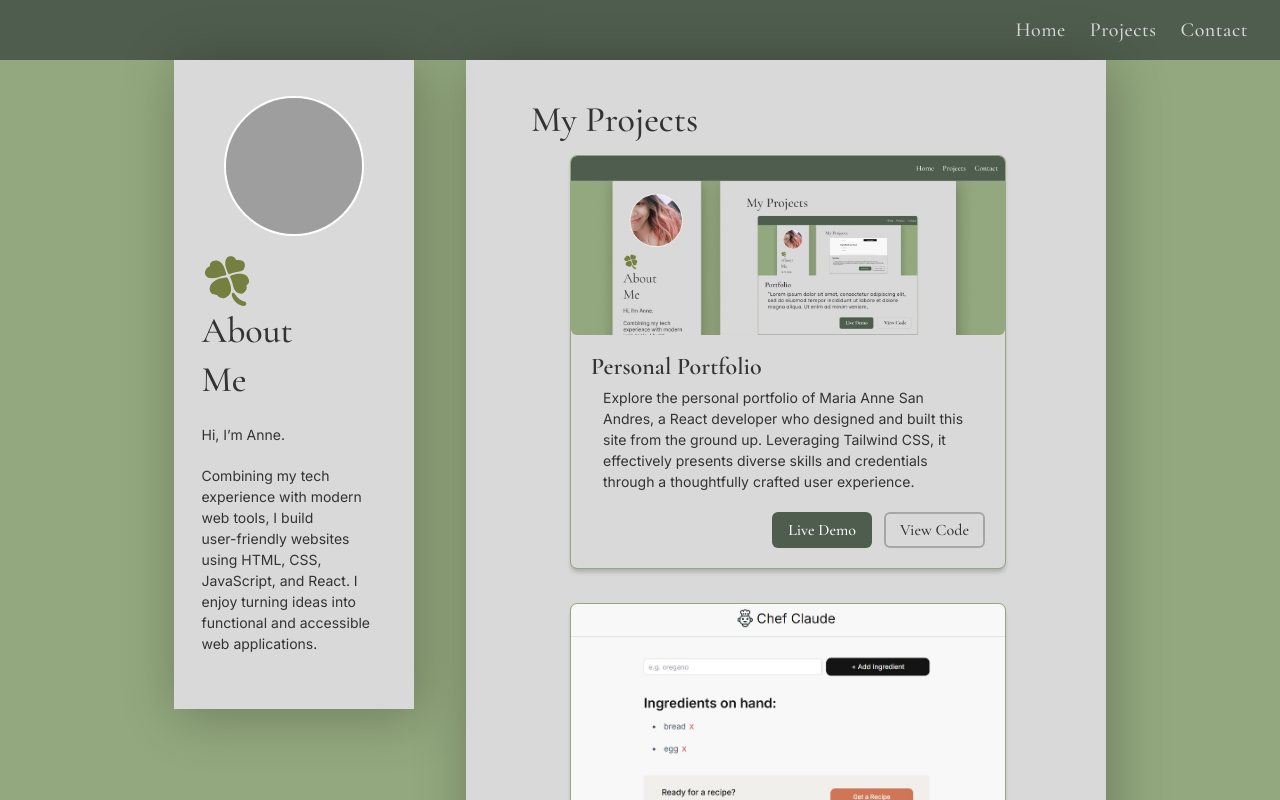
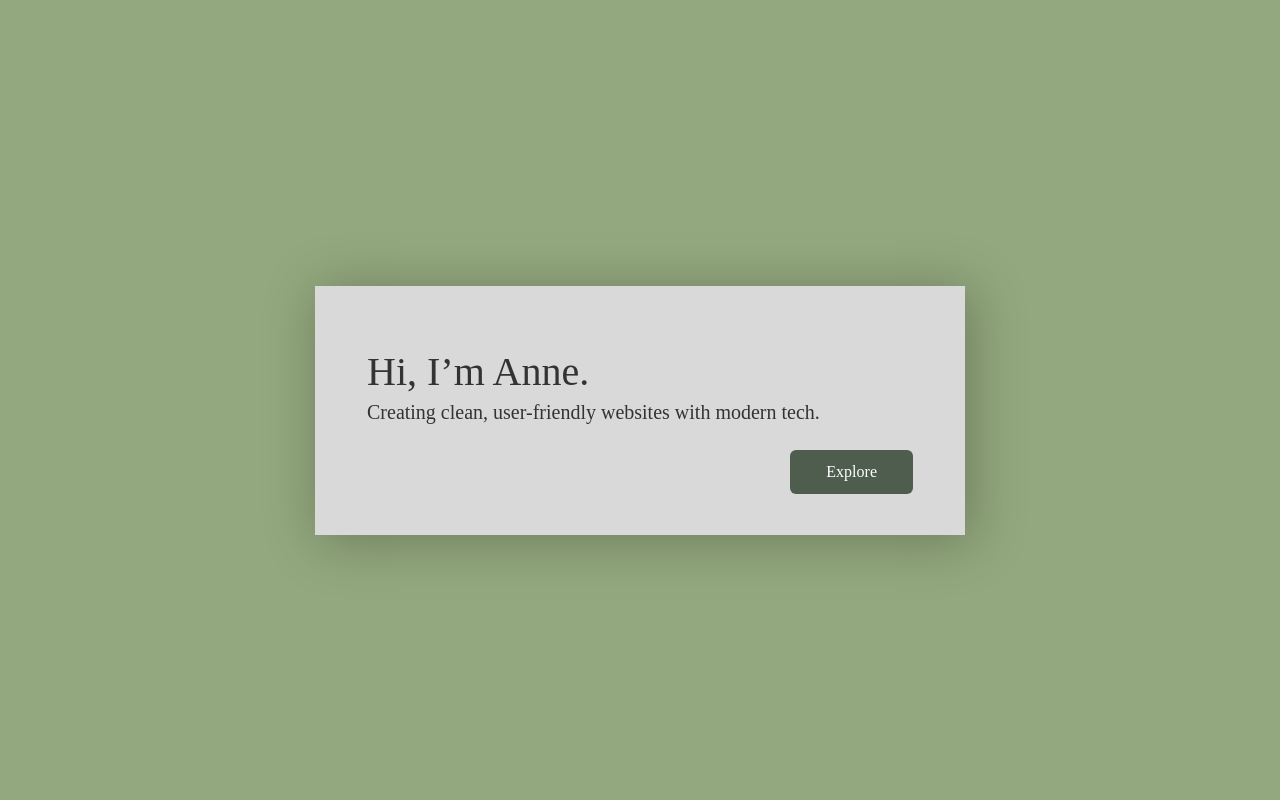
Before and after one commit to itskaedechan/personal-portfolio, a React (Vite) app: page / in a window 1280 px wide. Shown: the top 800 px of the page. Built offline with nearby package versions, Linux system fonts and the light colour scheme; grey boxes are pictures that could not be loaded; a web font is replaced by a local one.

Commit message:
feat: added useState for showing and hiding ui from Hero to main
- incorporated reusable button for Explore button
- added show, setShow useState for Explore Button to trigger to next page

```diff
--- a/src/Page/Hero.jsx
+++ b/src/Page/Hero.jsx
@@ -1,4 +1,7 @@
-export default function Hero() {
+import React, { useState } from "react";
+import Button from "../components/buttons/Button";
+
+export default function Hero({ onExploreClick }) {
   return (
     <div className="flex h-screen items-center justify-center">
       <div className="bg-cream mx-auto mt-5 flex h-[249px] w-[650px] flex-col justify-center px-13 pb-10 pt-16 font-jacques shadow">
@@ -6,9 +9,13 @@ export default function Hero() {
         <h2 className="charcoal-text mt-1 text-xl">
           Creating clean, user-friendly websites with modern tech.
         </h2>
-        <button className="bg-accent border-radius mt-6 self-end rounded-md px-9 py-2.5">
+        <Button
+          variant="zen"
+          className="mt-6 self-end px-9 font-jacques text-base"
+          onClick={onExploreClick}
+        >
           Explore
-        </button>
+        </Button>
       </div>
     </div>
   );
--- a/src/Page/Page2.jsx
+++ b/src/Page/Page2.jsx
@@ -1,17 +1,28 @@
+import React, { useState } from "react";
 import Header from "../components/Header";
 import AboutMe from "../components/sections/AboutMe";
 import Body from "../components/Body";
 import Hero from "./Hero";
 
 export default function Page2() {
+  const [show, setShow] = useState(false);
+
+  const ClickExplore = () => {
+    return setShow(true);
+  };
   return (
     <div className="auto-rows-2 mx-auto grid justify-items-center">
-      <Header />
-      <div className="flex justify-center gap-13">
-        <AboutMe />
-        <Body />
-      </div>
-      <Hero className="mx-auto" />
+      {!show && <Hero className="mx-auto" onExploreClick={ClickExplore} />}
+      {show && (
+        <div className="auto-rows-2 mx-auto grid justify-items-center">
+          <Header />
+
+          <div className="flex justify-center gap-13">
+            <AboutMe />
+            <Body />
+          </div>
+        </div>
+      )}
     </div>
   );
 }
```
